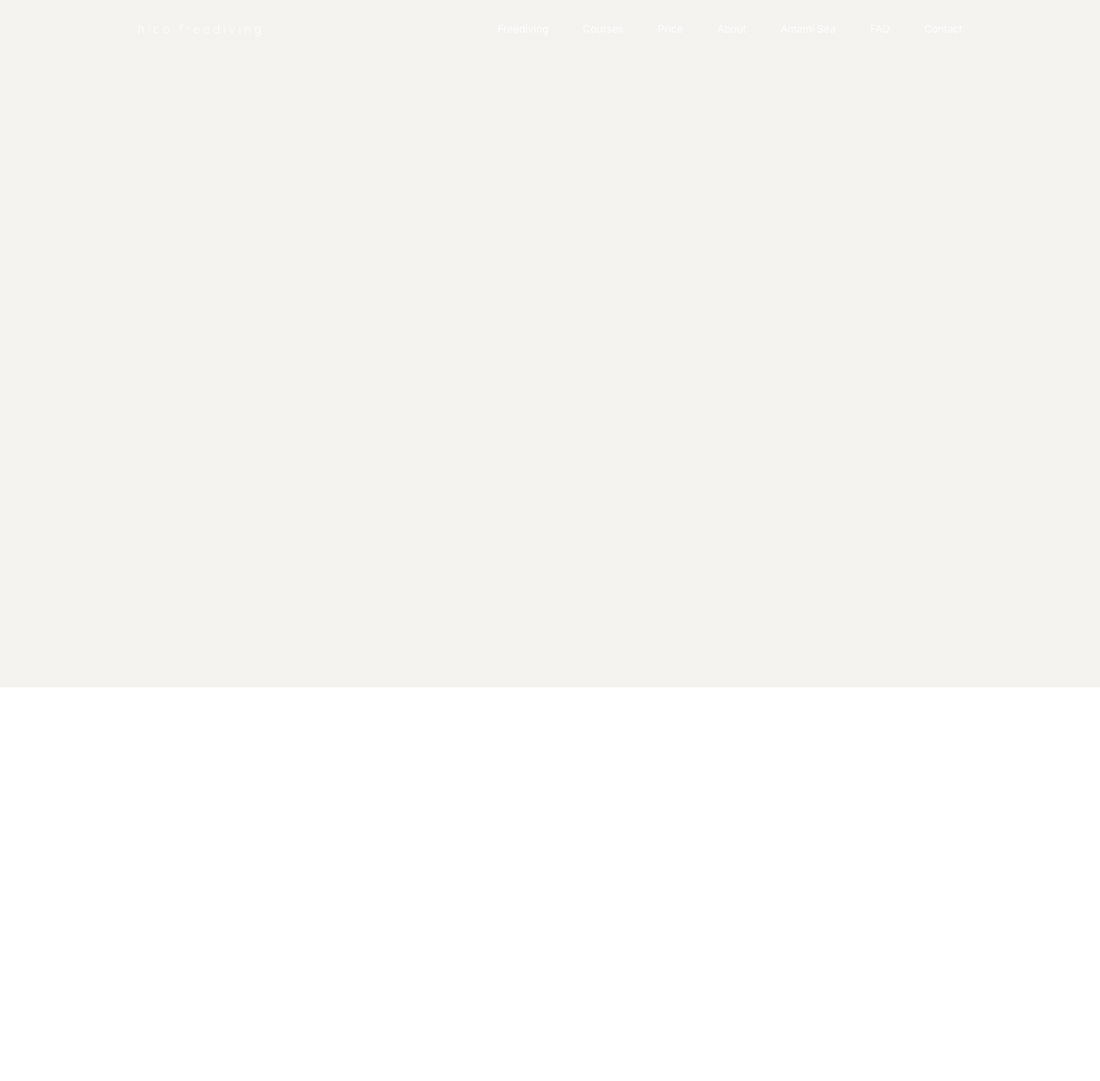
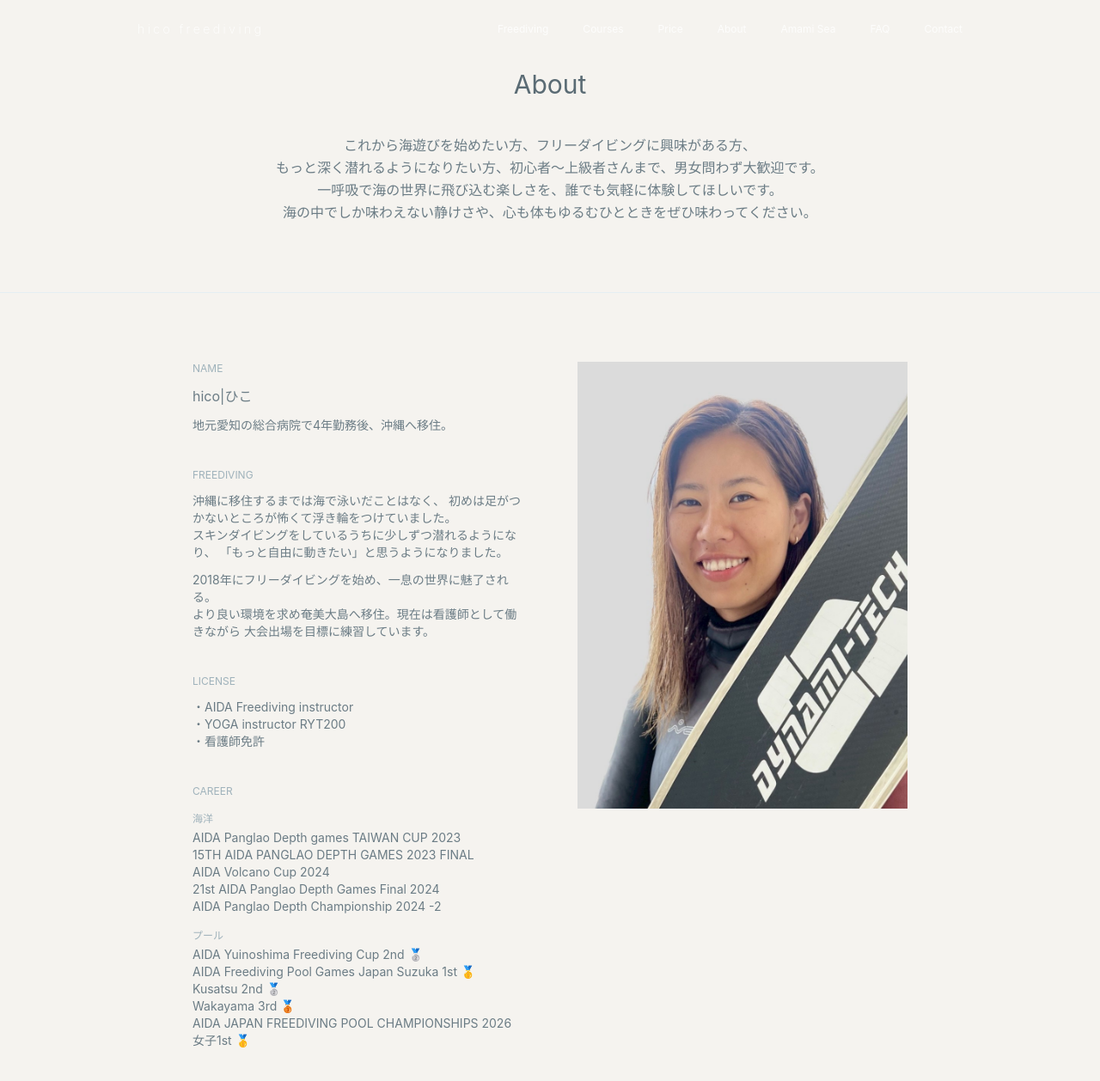
Before and after one commit to ikucha-portfolio/freediving-site, a React (Vite) app: page /about in a window 1280 px wide. Shown: the top 1258 px of the page at 86% size. Before the commit the page ends 800 px from the top, so only its background shows below. Built offline with nearby package versions, Linux system fonts and the light colour scheme.

Commit message:
About作成（中央にメッセージ・左に文章・右に画像

```diff
--- a/src/App.jsx
+++ b/src/App.jsx
@@ -1,7 +1,7 @@
 import Header from "./components/Header";
 import Courses from "./pages/Courses";
 import Home from "./pages/Home"; // ← 追加
-
+import About from "./pages/About";
 import { Routes, Route } from "react-router-dom";
 
 function App() {
@@ -12,6 +12,7 @@ function App() {
       <Routes>
         <Route path="/" element={<Home />} />
         <Route path="/course" element={<Courses />} />
+        <Route path="/about" element={<About />} />
       </Routes>
     </div>
   );
--- /dev/null
+++ b/src/pages/about.jsx
@@ -0,0 +1,133 @@
+import Section from "../components/layout/Section";
+import Container from "../components/layout/Container";
+import TwoColumn from "../components/layout/TwoColumn";
+
+export default function About() {
+  return (
+    <>
+
+      {/* ===== メッセージ ===== */}
+      <Section variant="compact">
+        <Container size="narrow">
+
+          <div className="text-center">
+
+  <h1 className="text-2xl md:text-3xl text-[#5a6b74] mb-10">
+    About
+  </h1>
+
+  <div className="space-y-4 text-base text-[#6b7c85] leading-relaxed max-w-[680px] mx-auto">
+              <p>
+                これから海遊びを始めたい方、フリーダイビングに興味がある方、<br />
+                もっと深く潜れるようになりたい方、初心者〜上級者さんまで、男女問わず大歓迎です。<br />
+                一呼吸で海の世界に飛び込む楽しさを、誰でも気軽に体験してほしいです。<br />
+                海の中でしか味わえない静けさや、心も体もゆるむひとときをぜひ味わってください。
+              </p>
+            </div>
+
+          </div>
+
+        </Container>
+      </Section>
+
+      {/* ===== 区切り ===== */}
+      <div className="border-t border-[#e5eef2]" />
+
+      {/* ===== メイン ===== */}
+      <Section>
+        <Container>
+
+          <TwoColumn variant="wide">
+
+            {/* 左：情報 */}
+            <div className="space-y-10 max-w-[520px]">
+
+              {/* NAME */}
+              <div className="space-y-3">
+                <h3 className="text-xs text-[#9fb2bb]">NAME</h3>
+                <p className="text-base text-[#6b7c85]">
+                  hico|ひこ<br />
+                </p>
+                 <p className="text-sm text-[#6b7c85]">
+                  地元愛知の総合病院で4年勤務後、沖縄へ移住。
+                  <br />
+                </p>
+
+              </div>
+
+              {/* FREEDIVING */}
+              <div className="space-y-3">
+                <h3 className="text-xs text-[#9fb2bb]">FREEDIVING</h3>
+                <p className="text-sm text-[#6b7c85] ">
+                  沖縄に移住するまでは海で泳いだことはなく、
+                  初めは足がつかないところが怖くて浮き輪をつけていました。<br />
+                  スキンダイビングをしているうちに少しずつ潜れるようになり、
+                  「もっと自由に動きたい」と思うようになりました。
+                </p>
+
+                <p className="text-sm text-[#6b7c85] ">
+                  2018年にフリーダイビングを始め、一息の世界に魅了される。<br />
+                  より良い環境を求め奄美大島へ移住。現在は看護師として働きながら
+                  大会出場を目標に練習しています。
+                </p>
+              </div>
+
+              {/* LICENSE */}
+              <div className="space-y-3">
+                <h3 className="text-xs text-[#9fb2bb]">LICENSE</h3>
+                <p className="text-sm text-[#6b7c85]">
+                  ・AIDA Freediving instructor<br />
+                  ・YOGA instructor RYT200<br />
+                  ・看護師免許
+                </p>
+              </div>
+
+              {/* CAREER */}
+              <div className="space-y-4">
+                <h3 className="text-xs text-[#9fb2bb]">CAREER</h3>
+
+                <div className="space-y-4 text-sm text-[#6b7c85]">
+
+                  <div>
+                    <p className="text-xs text-[#9fb2bb] mb-1">海洋</p>
+                    <p>
+                      AIDA Panglao Depth games TAIWAN CUP 2023<br />
+                      15TH AIDA PANGLAO DEPTH GAMES 2023 FINAL<br />
+                      AIDA Volcano Cup 2024<br />
+                      21st AIDA Panglao Depth Games Final 2024<br />
+                      AIDA Panglao Depth Championship 2024 -2
+                    </p>
+                  </div>
+
+                  <div>
+                    <p className="text-xs text-[#9fb2bb] mb-1">プール</p>
+                    <p>
+                      AIDA Yuinoshima Freediving Cup 2nd 🥈<br />
+                      AIDA Freediving Pool Games Japan Suzuka 1st 🥇<br />
+                      Kusatsu 2nd 🥈<br />
+                      Wakayama 3rd 🥉<br />
+                      AIDA JAPAN FREEDIVING POOL CHAMPIONSHIPS 2026 女子1st 🥇
+                    </p>
+                  </div>
+
+                </div>
+              </div>
+
+            </div>
+
+            {/* 右：写真 */}
+            <div>
+              <img
+                src="/images/instructor.jpeg"
+                className="w-full h-[520px] object-cover"
+              />
+            </div>
+
+          </TwoColumn>
+
+        </Container>
+      </Section>
+
+    </>
+  );
+}
```
Also changed, not shown: public/images/instructor.jpeg (added).
